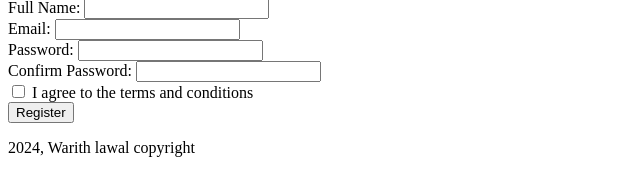
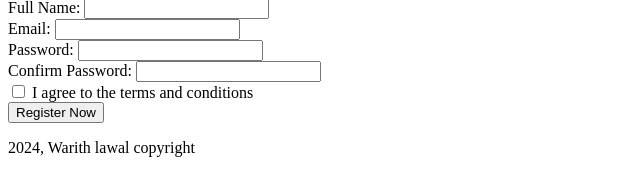
Before and after one commit to Warithlawal/TechCon_HTML, a plain HTML site: page techcon_website/register.html in a window 1280 px wide. Shown: the part 100-296 px from the top of the page, 0-640 px from the left. Drawn offline with Linux system fonts and the light colour scheme.

Commit message:
Add files via upload

```diff
--- a/techcon_website/register.html
+++ b/techcon_website/register.html
@@ -20,7 +20,7 @@
 
 	<main>
 		<form>
- <div>
+ 		<div>
             <label for="name">Full Name:</label>
             <input type="text" id="name" name="name" required>
         </div>
@@ -51,7 +51,7 @@
 
         <!-- Submit Button -->
         <div>
-            <button type="submit">Register</button>
+            <button type="submit">Register Now</button>
         </div>
 		</form>
 	</main>
```
